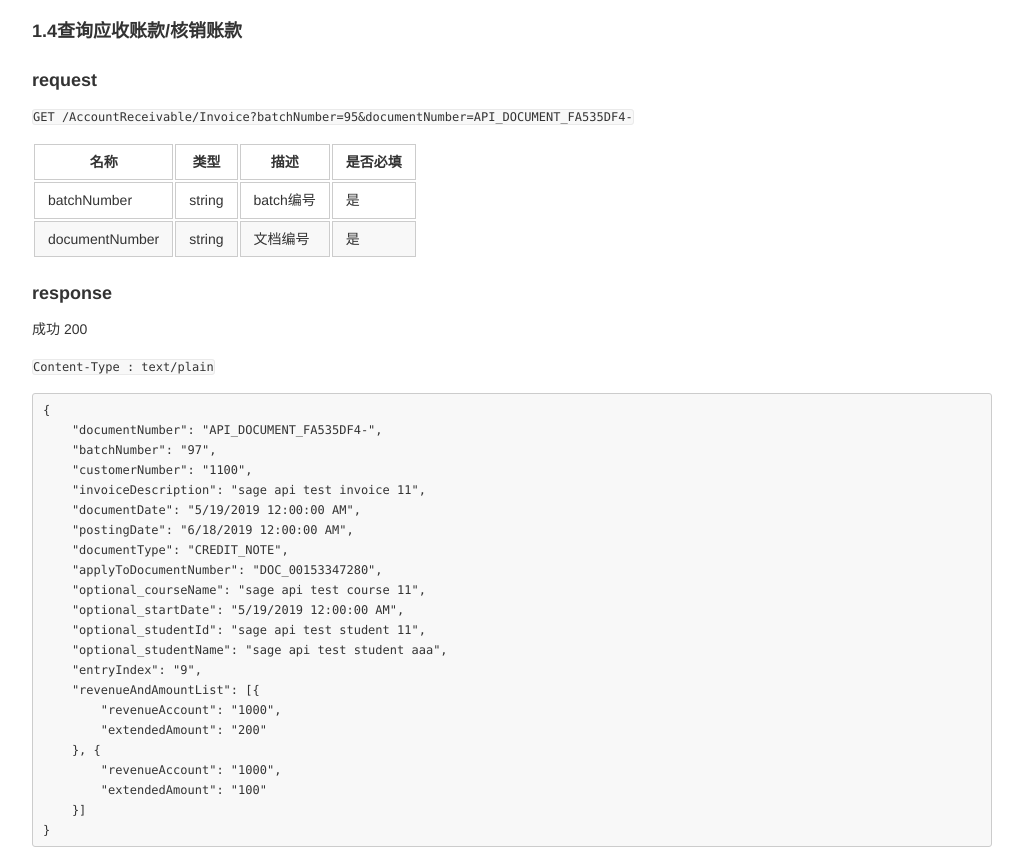
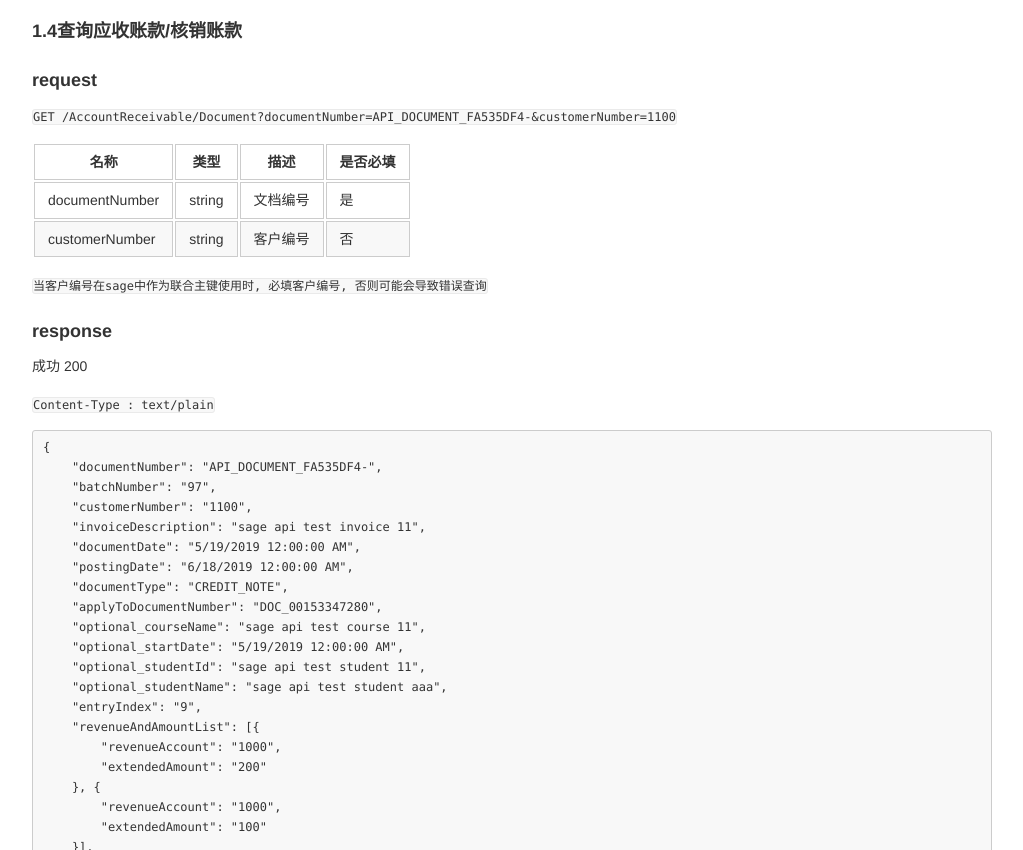
Before and after one commit to ipepta/ipepta.github.io, a plain HTML site: page SageAPI.html in a window 1280 px wide. Shown: the part 4915-5765 px from the top of the page, without its empty margins (128-1151 px from the left). Drawn offline with Linux system fonts and the light colour scheme.

Commit message:
update 1.4

```diff
--- a/SageAPI.html
+++ b/SageAPI.html
@@ -734,7 +734,7 @@ img {
 
 <h3 id="1_4">1.4查询应收账款/核销账款</h3>
 <h3>request</h3>
-<p><code>GET /AccountReceivable/Invoice?batchNumber=95&amp;documentNumber=API_DOCUMENT_FA535DF4-</code></p>
+<p><code>GET /AccountReceivable/Document?documentNumber=API_DOCUMENT_FA535DF4-&amp;customerNumber=1100</code></p>
 <table>
 <thead>
 <tr>
@@ -746,19 +746,20 @@ img {
 </thead>
 <tbody>
 <tr>
-	<td>batchNumber</td>
-	<td>string</td>
-	<td>batch编号</td>
-	<td>是</td>
-</tr>
-<tr>
 	<td>documentNumber</td>
 	<td>string</td>
 	<td>文档编号</td>
 	<td>是</td>
 </tr>
+<tr>
+	<td>customerNumber</td>
+	<td>string</td>
+	<td>客户编号</td>
+	<td>否</td>
+</tr>
 </tbody>
 </table>
+<p><code>当客户编号在sage中作为联合主键使用时, 必填客户编号, 否则可能会导致错误查询</code></p>
 <h3>response</h3>
 <p>成功 200</p>
 <p><code>Content-Type : text/plain</code></p>
@@ -782,7 +783,8 @@ img {
     }, {
         &quot;revenueAccount&quot;: &quot;1000&quot;,
         &quot;extendedAmount&quot;: &quot;100&quot;
-    }]
+    }],
+    &quot;batchStatus&quot;: &quot;POSTED&quot;
 }
 </code></pre>
 
@@ -875,8 +877,14 @@ img {
 	<td>string</td>
 	<td>付款金额</td>
 </tr>
+<tr>
+	<td>batchStatus</td>
+	<td>string</td>
+	<td>batch状态</td>
+</tr>
 </tbody>
 </table>
+<p><code>batch状态: OPEN, POSTED, READY_TO_POST</code></p>
 <p><code>文档状态: INVOICE, DEBIT_NOTE, CREDIT_NOTE</code></p>
 <p>失败 400/401/500</p>
 <pre><code>{
```
